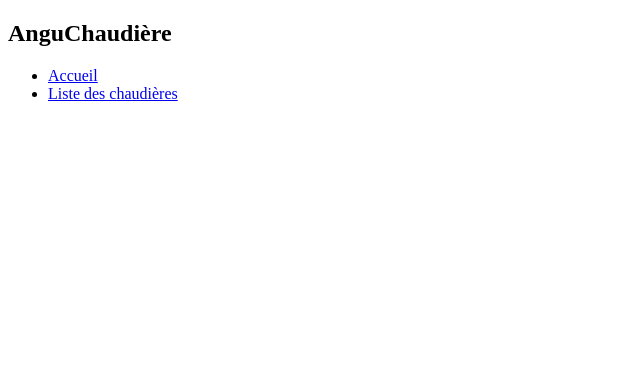
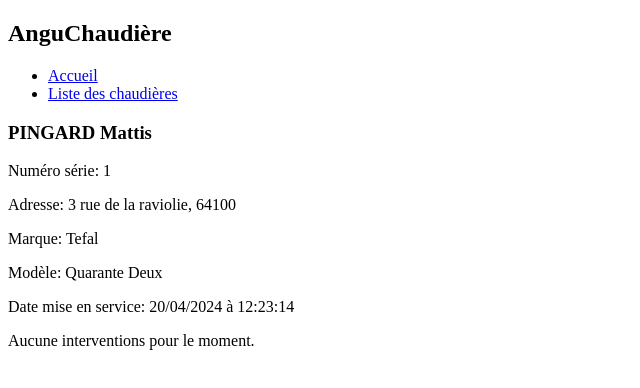
Before and after one commit to ToxykAuBleu/AnguChaudiere, an Angular app: page /chaudieres in a window 1280 px wide. Before the commit this address led to /. Shown: the top 388 px of the page, without its empty margins (0-640 px from the left). Built offline with nearby package versions, Linux system fonts and the light colour scheme.

Commit message:
🔥 Ajout de la liste des chaudières.

```diff
--- a/src/app/app-routing.module.ts
+++ b/src/app/app-routing.module.ts
@@ -2,11 +2,16 @@ import { NgModule } from '@angular/core';
 import { RouterModule, Routes } from '@angular/router';
 import { HomeComponent } from './home/home.component';
 import { ChaudiereComponent } from './chaudiere/chaudiere.component';
+import { ListChaudiereComponent } from './list-chaudiere/list-chaudiere.component';
 
 const routes: Routes = [
   {
     path: '',
     component: HomeComponent
+  },
+  {
+    path: 'chaudieres',
+    component: ListChaudiereComponent
   },
   {
     path: 'chaudiere/:id',
--- a/src/app/app.module.ts
+++ b/src/app/app.module.ts
@@ -6,13 +6,15 @@ import { AppComponent } from './app.component';
 import { HomeComponent } from './home/home.component';
 import { HeaderComponent } from './header/header.component';
 import { ChaudiereComponent } from './chaudiere/chaudiere.component';
+import { ListChaudiereComponent } from './list-chaudiere/list-chaudiere.component';
 
 @NgModule({
   declarations: [
     AppComponent,
     HomeComponent,
     HeaderComponent,
-    ChaudiereComponent
+    ChaudiereComponent,
+    ListChaudiereComponent
   ],
   imports: [
     BrowserModule,
--- a/src/app/chaudiere/chaudiere.component.html
+++ b/src/app/chaudiere/chaudiere.component.html
@@ -1,11 +1,11 @@
 <div>
-    <h3>{{chaudiere.nomClient}}</h3>
-    <p>Numéro série: {{chaudiere.numeroSerie}}</p>
-    <p>Adresse: {{chaudiere.adresseClient}}</p>
-    <p>Marque: {{chaudiere.marque}}</p>
-    <p>Modèle: {{chaudiere.modele}}</p>
-    <p>Date mise en service: {{chaudiere.dateMiseService | date: "dd/MM/yyyy à HH:mm:ss"}}</p>
-    <div *ngIf="chaudiere.interventions.length >= 1; else noInterventions">
+    <h3>{{laChaudiere.nomClient}}</h3>
+    <p>Numéro série: {{laChaudiere.numeroSerie}}</p>
+    <p>Adresse: {{laChaudiere.adresseClient}}</p>
+    <p>Marque: {{laChaudiere.marque}}</p>
+    <p>Modèle: {{laChaudiere.modele}}</p>
+    <p>Date mise en service: {{laChaudiere.dateMiseService | date: "dd/MM/yyyy à HH:mm:ss"}}</p>
+    <div *ngIf="laChaudiere.interventions.length >= 1; else noInterventions">
         <!-- TODO: afficher les interventions -->
     </div>
     <ng-template #noInterventions>
--- a/src/app/chaudiere/chaudiere.component.ts
+++ b/src/app/chaudiere/chaudiere.component.ts
@@ -1,6 +1,7 @@
 import { Component, Input, OnInit } from '@angular/core';
 import { Chaudiere } from '../models/chaudiere.model';
 import { ChaudieresService } from '../services/chaudieres.service';
+import { ActivatedRoute } from '@angular/router';
 
 @Component({
   selector: 'app-chaudiere',
@@ -9,10 +10,20 @@ import { ChaudieresService } from '../services/chaudieres.service';
 })
 export class ChaudiereComponent implements OnInit {
   @Input() chaudiere!: Chaudiere;
+  laChaudiere!: Chaudiere;
+  id!: number;
 
-  constructor(private chaudiereService: ChaudieresService) { }
+  constructor(
+    private chaudiereService: ChaudieresService,
+    private route: ActivatedRoute)
+  { }
 
   ngOnInit(): void {
-    if (!this.chaudiere) this.chaudiere = this.chaudiereService.getChaudiereById(1);
+    this.id = Number(this.route.snapshot.params['id']);
+    if (!Number.isNaN(this.id)) {
+      this.laChaudiere = this.chaudiereService.getChaudiereById(this.id);
+    } else {
+      this.laChaudiere = this.chaudiere;
+    };
   }
 }
--- a/src/app/header/header.component.html
+++ b/src/app/header/header.component.html
@@ -2,6 +2,6 @@
     <h2>{{title}}</h2>
     <ul>
         <li><a routerLink="/">Accueil</a></li>
-        <li><a routerLink="/chaudiere/1">Liste des chaudières</a></li>
+        <li><a routerLink="/chaudieres">Liste des chaudières</a></li>
     </ul>
 </div>
--- /dev/null
+++ b/src/app/list-chaudiere/list-chaudiere.component.html
@@ -0,0 +1,5 @@
+<div class="container list-cd row row-cols-3">
+    <ng-container *ngFor="let chaudiere of listeChaudieres">
+        <app-chaudiere class="col" [chaudiere]="chaudiere"></app-chaudiere>
+    </ng-container>
+</div>
--- /dev/null
+++ b/src/app/list-chaudiere/list-chaudiere.component.ts
@@ -0,0 +1,18 @@
+import { Component, OnInit } from '@angular/core';
+import { Chaudiere } from '../models/chaudiere.model';
+import { ChaudieresService } from '../services/chaudieres.service';
+
+@Component({
+  selector: 'app-list-chaudiere',
+  templateUrl: './list-chaudiere.component.html',
+  styleUrl: './list-chaudiere.component.scss'
+})
+export class ListChaudiereComponent implements OnInit {
+  listeChaudieres!: Chaudiere[];
+
+  constructor(private chaudiereService: ChaudieresService) {}
+
+  ngOnInit(): void {
+    this.listeChaudieres = this.chaudiereService.getAllChaudieres();
+  }
+}
--- a/src/app/services/chaudieres.service.ts
+++ b/src/app/services/chaudieres.service.ts
@@ -23,8 +23,8 @@ export class ChaudieresService {
   }
 
   getChaudiereById(id: number): Chaudiere {
-      const chaudiere = this.getAllChaudieres().find(chaudiere => chaudiere.numeroSerie === id);
-      if (!chaudiere) throw new Error('Chaudière pas trouvé');
-      return chaudiere;
+    const chaudiere = this.getAllChaudieres().find(chaudiere => chaudiere.numeroSerie === id);
+    if (!chaudiere) throw new Error('Chaudière pas trouvé');
+    return chaudiere;
   }
 }
```
Also changed, not shown: src/app/list-chaudiere/list-chaudiere.component.scss (added).
